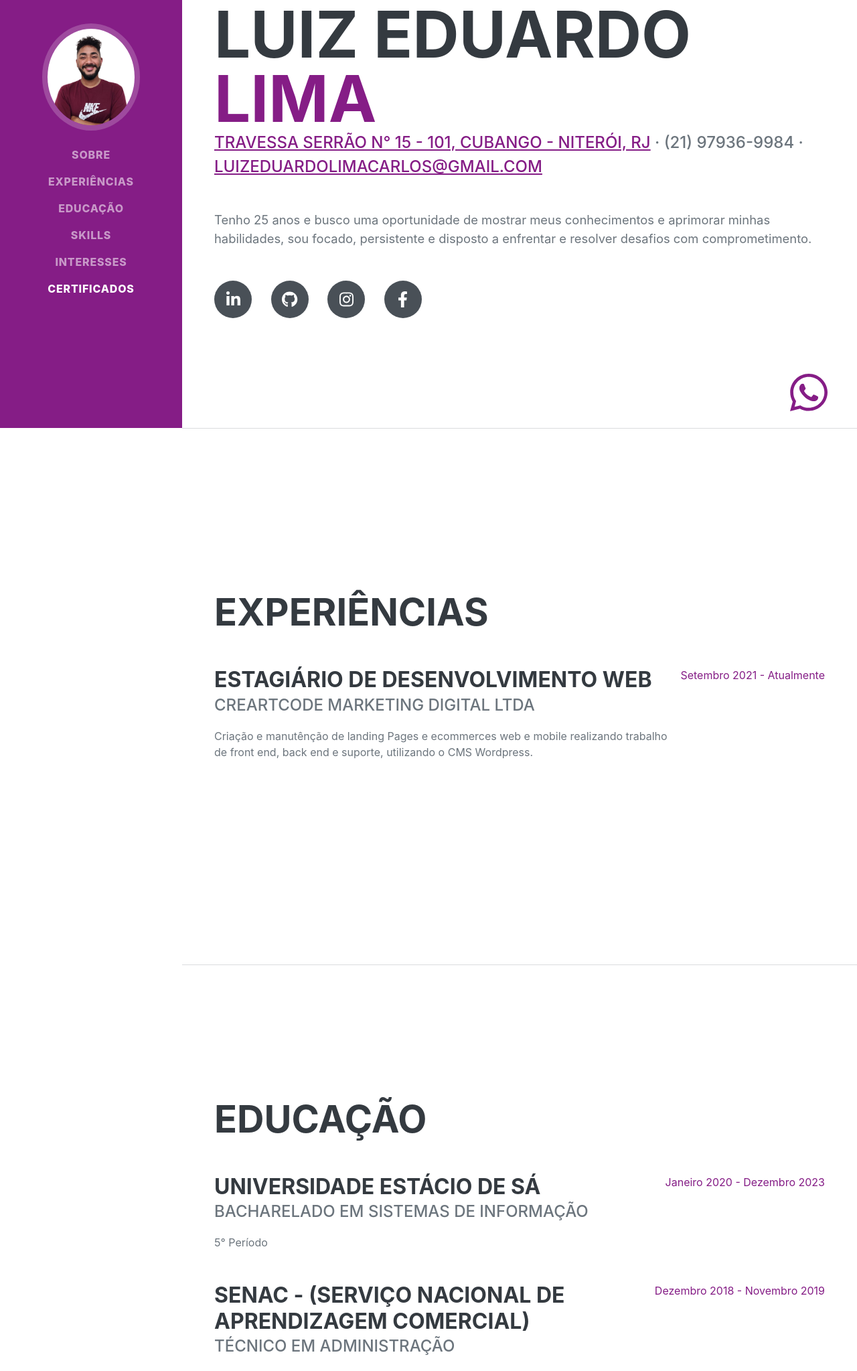
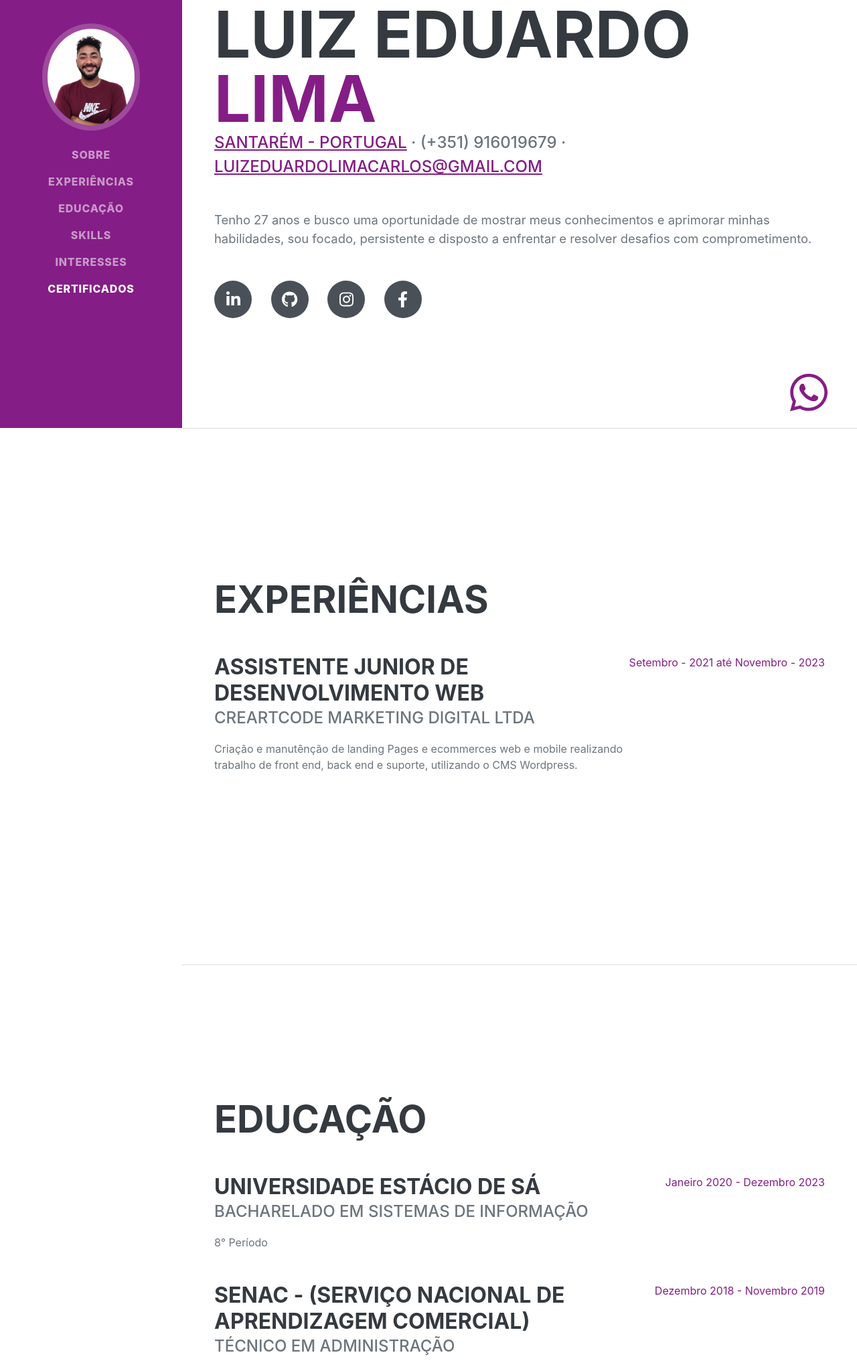
Before and after one commit to luizeduardolica/curriculoluizeduardo, a plain HTML site: page index.html in a window 1280 px wide. Shown: the part 161-2208 px from the top of the page at 67% size. Drawn offline with nearby package versions, Linux system fonts and the light colour scheme; a web font is replaced by a local one.

Commit message:
Update index.html
Atualização 2024

```diff
--- a/index.html
+++ b/index.html
@@ -52,15 +52,15 @@
                         <span class="text-primary">Lima</span>
                     </h1>
                     <div class="subheading mb-5">
-                        <a href="https://www.google.com/maps/search/?api=1&query=Travessa Serrão, 15 - Cubango, Niterói - RJ, 24120-057">Travessa Serrão N° 15 - 101, Cubango - Niterói, RJ</a> · (21) 97936-9984 ·
+                        <a href="https://maps.app.goo.gl/4XTptcUtQNZYL1MHA">Santarém - Portugal</a> · (+351) 916019679 ·
                         <a href="mailto:luizeduardolimacarlos@gmail.com">luizeduardolimacarlos@gmail.com</a>
                     </div>
-                    <p class="lead mb-5">Tenho 25 anos e busco uma oportunidade de mostrar meus conhecimentos e aprimorar minhas habilidades, sou focado, persistente e disposto a enfrentar e resolver
+                    <p class="lead mb-5">Tenho 27 anos e busco uma oportunidade de mostrar meus conhecimentos e aprimorar minhas habilidades, sou focado, persistente e disposto a enfrentar e resolver
                         desafios com comprometimento.</p>
                     <div class="social-icons">
                         <a class="social-icon" href="https://www.linkedin.com/in/luizeduardolima/"><i class="fab fa-linkedin-in"></i></a>
-                        <a class="social-icon" href="https://github.com/dudu96s"><i class="fab fa-github"></i></a>
-                        <a class="social-icon" href="https://www.instagram.com/dudu96s/"><i class="fab fa-instagram"></i></a>
+                        <a class="social-icon" href="https://github.com/luizeduardolica"><i class="fab fa-github"></i></a>
+                        <a class="social-icon" href="https://www.instagram.com/luizeduardolica/"><i class="fab fa-instagram"></i></a>
                         <a class="social-icon" href="https://www.facebook.com/luizeduardolimac"><i class="fab fa-facebook-f"></i></a>
                     </div>
                 </div>
@@ -72,11 +72,11 @@
                     <h2 data-aos="fade-right" class="mb-5">Experiências</h2>
                     <div class="d-flex flex-column flex-md-row justify-content-between mb-5">
                         <div data-aos="fade-left" class="flex-grow-1">
-                            <h3 class="mb-0">Estagiário de Desenvolvimento Web</h3>
+                            <h3 class="mb-0">Assistente Junior de Desenvolvimento Web</h3>
                             <div class="subheading mb-3">CREARTCODE MARKETING DIGITAL LTDA</div>
                             <p>Criação e manutênção de landing Pages e ecommerces web e mobile realizando trabalho de front end, back end e suporte, utilizando o CMS Wordpress.</p>
                         </div>
-                        <div class="flex-shrink-0"><span class="text-primary">Setembro 2021 - Atualmente</span></div>
+                        <div class="flex-shrink-0"><span class="text-primary">Setembro - 2021 até Novembro - 2023</span></div>
                     </div>
                 </div>
             </section>
@@ -89,7 +89,7 @@
                         <div data-aos="fade-left" class="flex-grow-1">
                             <h3 class="mb-0">Universidade Estácio de Sá</h3>
                             <div class="subheading mb-3">Bacharelado em Sistemas de Informação</div>
-                            <div>5° Período</div>
+                            <div>8° Período</div>
                         </div>
                         <div class="flex-shrink-0"><span class="text-primary">Janeiro 2020 - Dezembro 2023</span></div>
                     </div>
```
